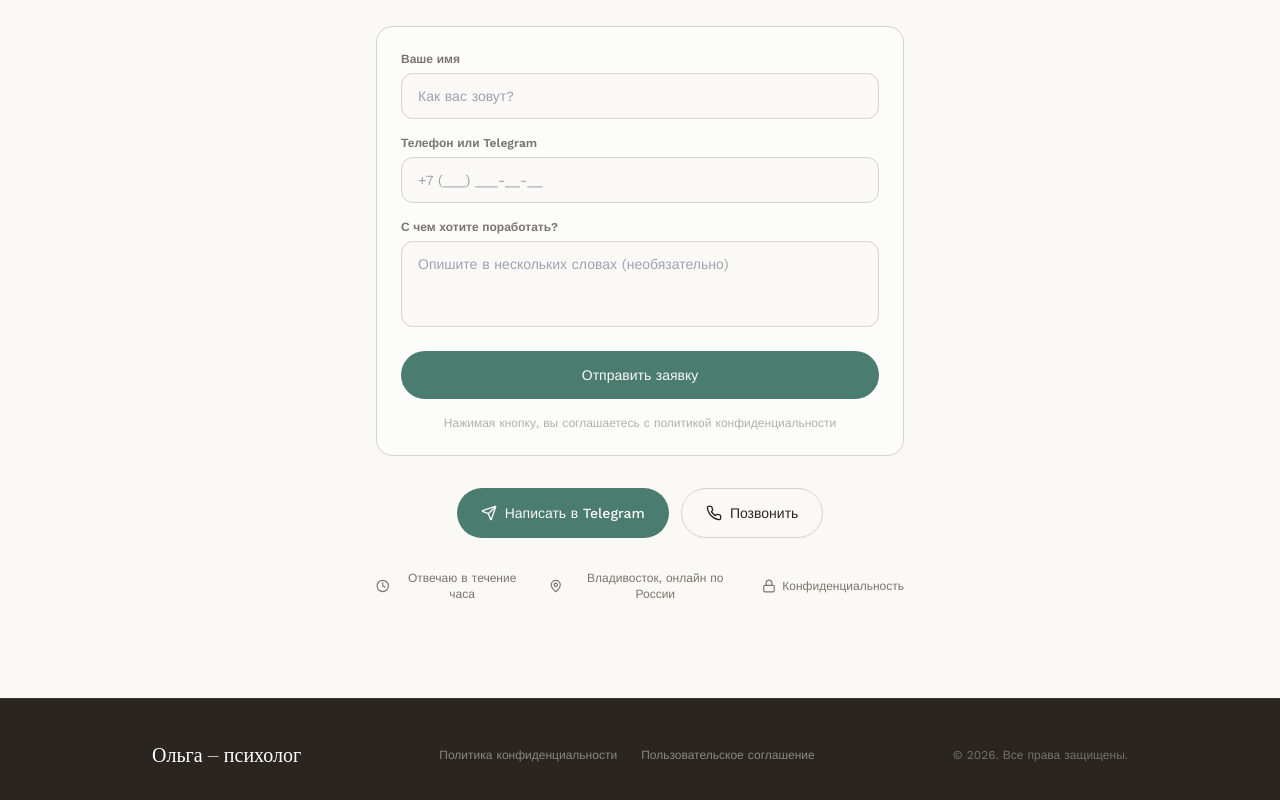
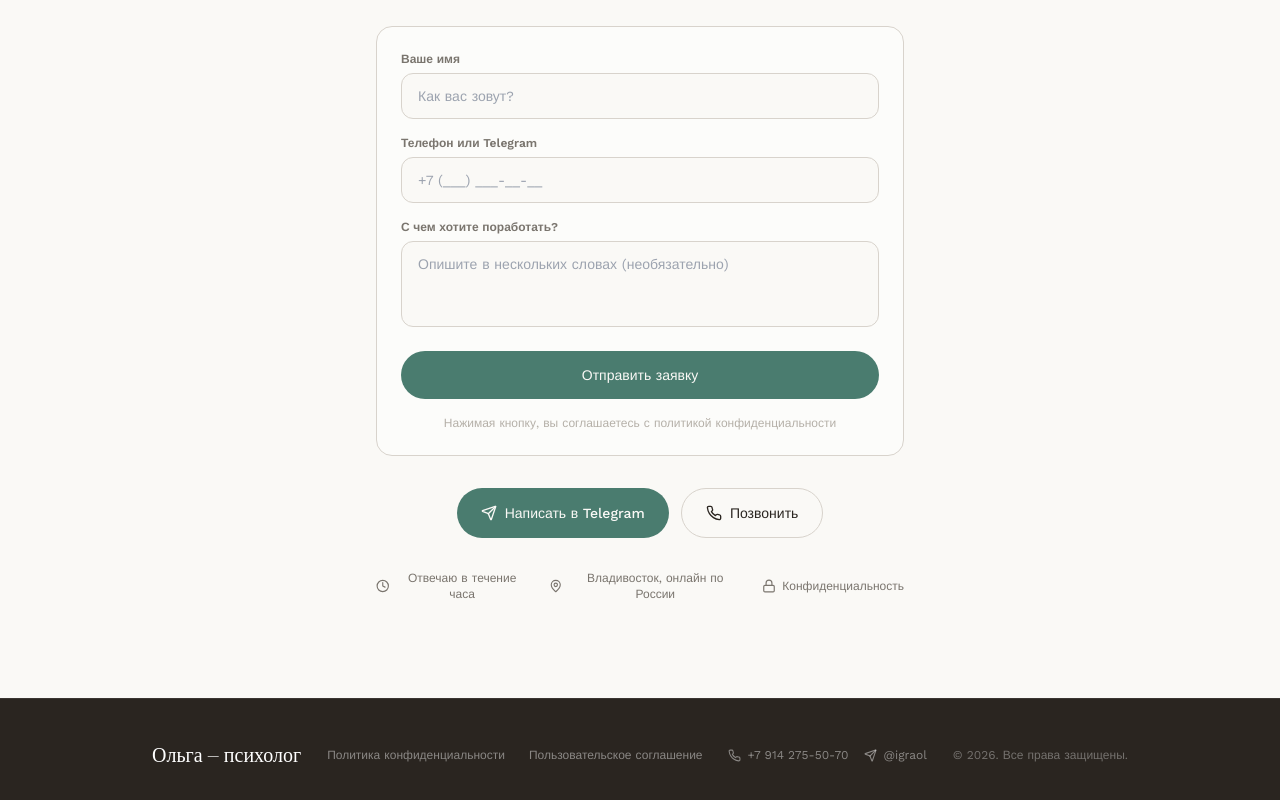
Before and after one commit to pr-poehali-dev/psychological-support-initiative, a React (Vite) app: page / in a window 1280 px wide. Shown: the part 5157-5957 px from the top of the page. Built offline with nearby package versions, Linux system fonts and the light colour scheme.

Commit message:
Добавить номер в подвал сайта

```diff
--- a/src/pages/Index.tsx
+++ b/src/pages/Index.tsx
@@ -576,6 +576,14 @@ export default function Index() {
             <a href="#" className="hover:text-white transition-colors">Политика конфиденциальности</a>
             <a href="#" className="hover:text-white transition-colors">Пользовательское соглашение</a>
           </div>
+          <div className="flex flex-col sm:flex-row items-center gap-4 text-xs" style={{ color: "rgba(255,255,255,0.45)" }}>
+            <a href="tel:+79142755070" className="hover:text-white transition-colors flex items-center gap-1.5">
+              <Icon name="Phone" size={13} /> +7 914 275-50-70
+            </a>
+            <a href="https://t.me/igraol" target="_blank" rel="noopener noreferrer" className="hover:text-white transition-colors flex items-center gap-1.5">
+              <Icon name="Send" size={13} /> @igraol
+            </a>
+          </div>
           <div className="text-xs" style={{ color: "rgba(255,255,255,0.35)" }}>© 2026. Все права защищены.</div>
         </div>
       </footer>
```
